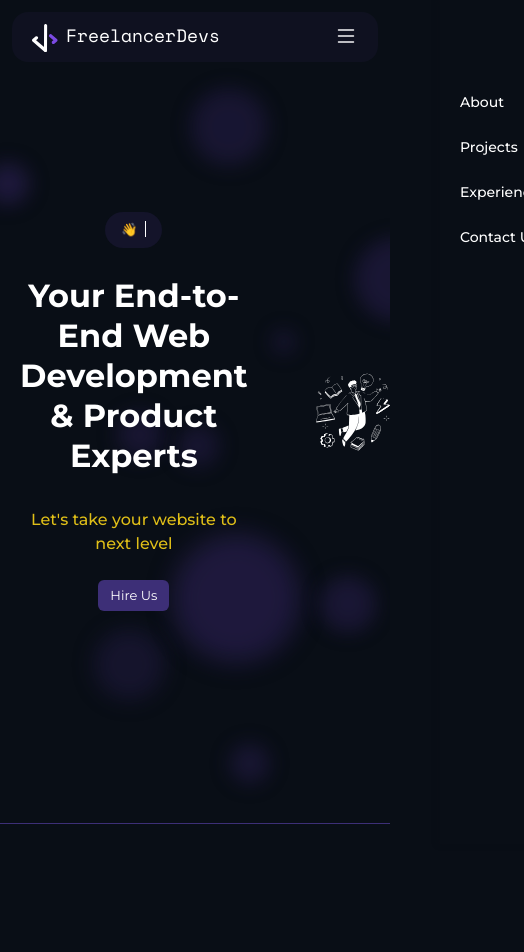
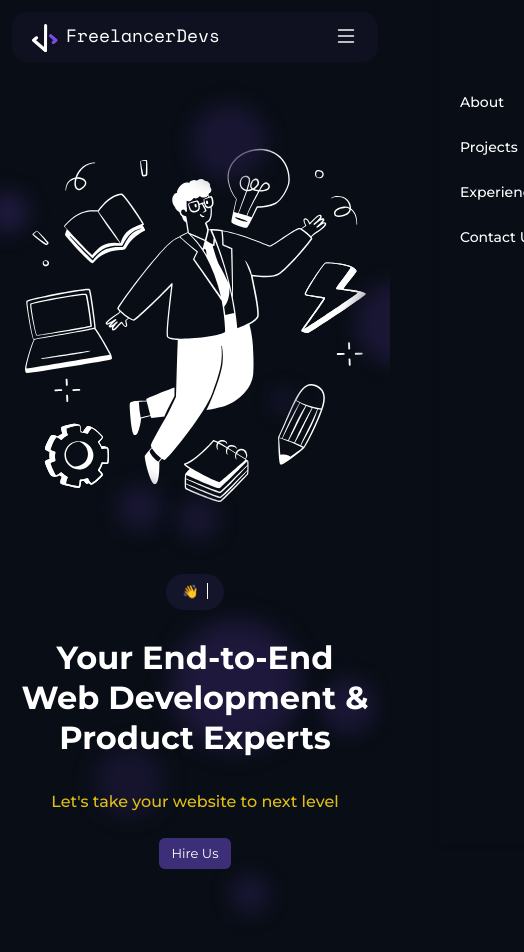
Before and after one commit to kajal-04/freelancerdevs, an Angular app: page / in a window 390 px wide. Shown: the top 952 px of the page, 524 px wide, since content can reach past the window. Built offline with nearby package versions, Linux system fonts and the light colour scheme.

Commit message:
phone form control update

```diff
--- a/src/app/contact/contact.component.html
+++ b/src/app/contact/contact.component.html
@@ -74,7 +74,7 @@
                         <div class="mb-3 text-start" *ngIf="isDiscoveryOtherSelected">
                             <input type="text" formControlName="discoveryDescription" class="form-control bg-secondary" placeholder="Example: Instagram">
                         </div>
-                        <button type="submit" class="btn btn-primary" (click)="onSubmit()" [disabled]="submitted && contactForm.invalid">Submit</button>
+                        <button type="submit" class="btn btn-primary" (click)="onContactFormSubmit()" [disabled]="submitted && contactForm.invalid">Submit</button>
                     </form>
                 </div>
             </div>
@@ -97,10 +97,6 @@
                             <p class="text-small text-secondary mb-2">Our location</p>
                             <p class="fw-bold text-white">Hyderabad, India</p>
                         </div>
-                        <div class="mb-4 text-start">
-                            <p class="text-small text-secondary mb-2">Working hours</p>
-                            <p class="fw-bold text-white">Mon - Fri: 9AM - 6PM PST</p>
-                        </div>
                     </div>
                 </div>
             </div>
--- a/src/app/contact/contact.component.ts
+++ b/src/app/contact/contact.component.ts
@@ -25,6 +25,7 @@ export class ContactComponent implements OnInit {
   validationMessages = {
     name: [
       { type: 'required', message: 'Name is required' },
+      { type: 'maxlength', message: 'Name should not exceed more than 128 characters' },
     ],
     email: [
       { type: 'required', message: 'Email is required' },
@@ -66,6 +67,7 @@ export class ContactComponent implements OnInit {
       name: new FormControl('', [Validators.required, Validators.maxLength(128)]),
       email: new FormControl('', [Validators.required, Validators.email]),
       phone: new FormControl('', [Validators.required]),
+      phoneCountryCode: new FormControl('+91', [Validators.required]),
       companyName: new FormControl(''),
       projectType: new FormControl(null, [Validators.required]),
       description: new FormControl('', [Validators.required]),
@@ -78,8 +80,7 @@ export class ContactComponent implements OnInit {
     this.isDiscoveryOtherSelected = value.id === Discovery.OTHER;
   }
 
-  onSubmit() {
-    console.log(this.contactForm.value);
+  onContactFormSubmit() {
     this.submitted = true;
     if(this.contactForm.valid) {
       const payload: ContactFormModel = this.contactForm.value;
--- a/src/app/experience/experience.component.html
+++ b/src/app/experience/experience.component.html
@@ -155,9 +155,14 @@
         </div>
         </div>
     </div>
-    <div class="rounded-4 primary-border bg-secondary d-flex flex-column align-items-center justify-content-center py-5 px-3 gap-3">
-        <p class="fs-3 fw-bold text-center">Ready to start your project?</p>
-        <p class="text-secondary my-3 text-center">Let's discuss how we can help you achieve your digital goals and create exceptional experiences for your users.</p>
+    <div class="rounded-4 primary-border bg-secondary d-flex align-items-center py-5 px-3 gap-5">
+        <div>
+            <img src="/assets/moon.svg" class="px-4 h-300" />
+        </div>
+        <div>
+            <p class="fs-3 fw-bold">Ready to start your project?</p>
+            <p class="text-secondary my-3">Let's discuss how we can help you achieve your digital goals and create exceptional experiences for your users.</p>
+        </div>
         <!-- <button class="btn btn-primary">Get in Touch</button> -->
     </div>
 </div>
--- a/src/app/home/home.component.html
+++ b/src/app/home/home.component.html
@@ -1,7 +1,7 @@
 <div class="position-relative">
     <div class="home-content primary-border-b position-relative overflow-hidden">
         <div class="bubble-container"></div>
-        <div class="content d-flex align-items-center justify-content-between gap-5 ">
+        <div class="content gap-4">
             <div class="left-content w-100 position-relative">
                 <div class="greeting">
                     <span>👋</span>
@@ -20,7 +20,7 @@
                 </div>
             </div>
             <div class="w-100">
-                <img src="/assets/hero-svg.svg" class="w-100 h-450" />
+                <img src="/assets/hero-svg.svg" class="w-100 h-450 px-4" />
             </div>
         </div>
     </div>
--- a/src/app/models/contact-form.model.ts
+++ b/src/app/models/contact-form.model.ts
@@ -2,7 +2,8 @@ export class ContactFormModel {
     public id: number;
     public name: string;
     public email: string;
-    public phone: number;
+    public phone: string;
+    public phoneCountryCode: string;
     public companyName: string;
     public projectType: number;
     public description: string;
@@ -14,6 +15,7 @@ export class ContactFormModel {
         this.name = args.name;
         this.email = args.email;
         this.phone = args.phone;
+        this.phoneCountryCode = args.phoneCountryCode;
         this.companyName = args.companyName;
         this.projectType = args.projectType;
         this.description = args.description;
--- a/src/styles/_misc.scss
+++ b/src/styles/_misc.scss
@@ -138,8 +138,8 @@
 
 .badge-gray {
     background-color:#2a2e36;
-    border-radius: 4px;
-    padding: 4px 8px;
+    border-radius: 20px;
+    padding: 3px 8px;
     font-size: 12px;
     color: #b9b7b7;
 }
@@ -155,3 +155,7 @@
 .h-450 {
     height: 450px;
 }
+
+.h-300 {
+    height: 300px;
+}
--- a/src/styles/_queries.scss
+++ b/src/styles/_queries.scss
@@ -8,6 +8,9 @@
     .content {
         max-width: 1300px;
         margin: auto;
+        display: flex;
+        align-items: center;
+        justify-content: space-between;
     }
 }
 
@@ -18,7 +21,17 @@
         flex-direction: column-reverse;
         justify-content: center;
         gap: 40px;
-        padding: 0;
+        padding: 100px 0;
+        height: auto;
+
+        .content {
+            max-width: 1300px;
+            margin: auto;
+            display: flex;
+            align-items: center;
+            flex-direction: column-reverse;
+            justify-content: center;
+        }
 
         .left-content {
             text-align: center;
```
Also changed, not shown: src/assets/moon.svg (added).
